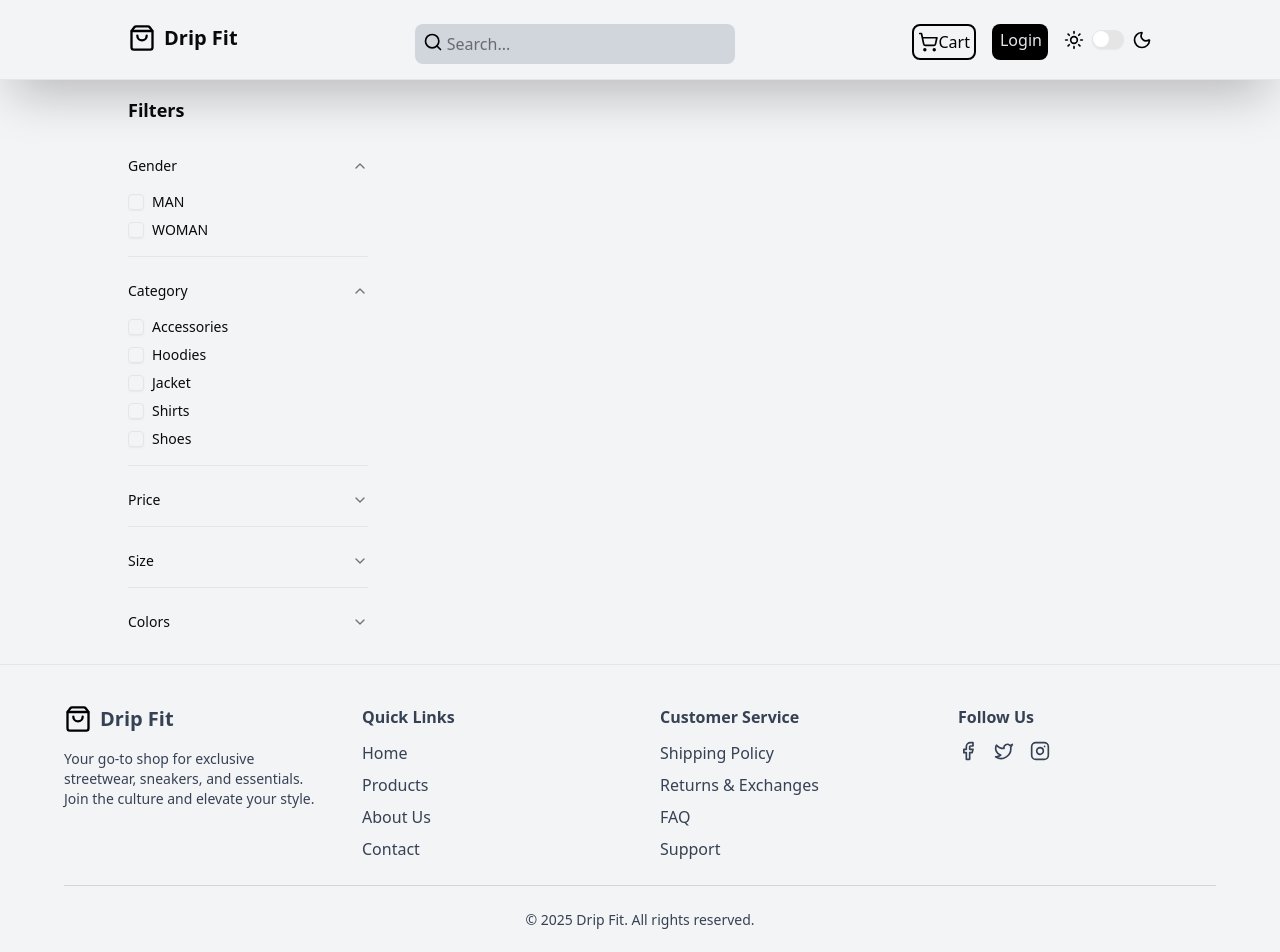
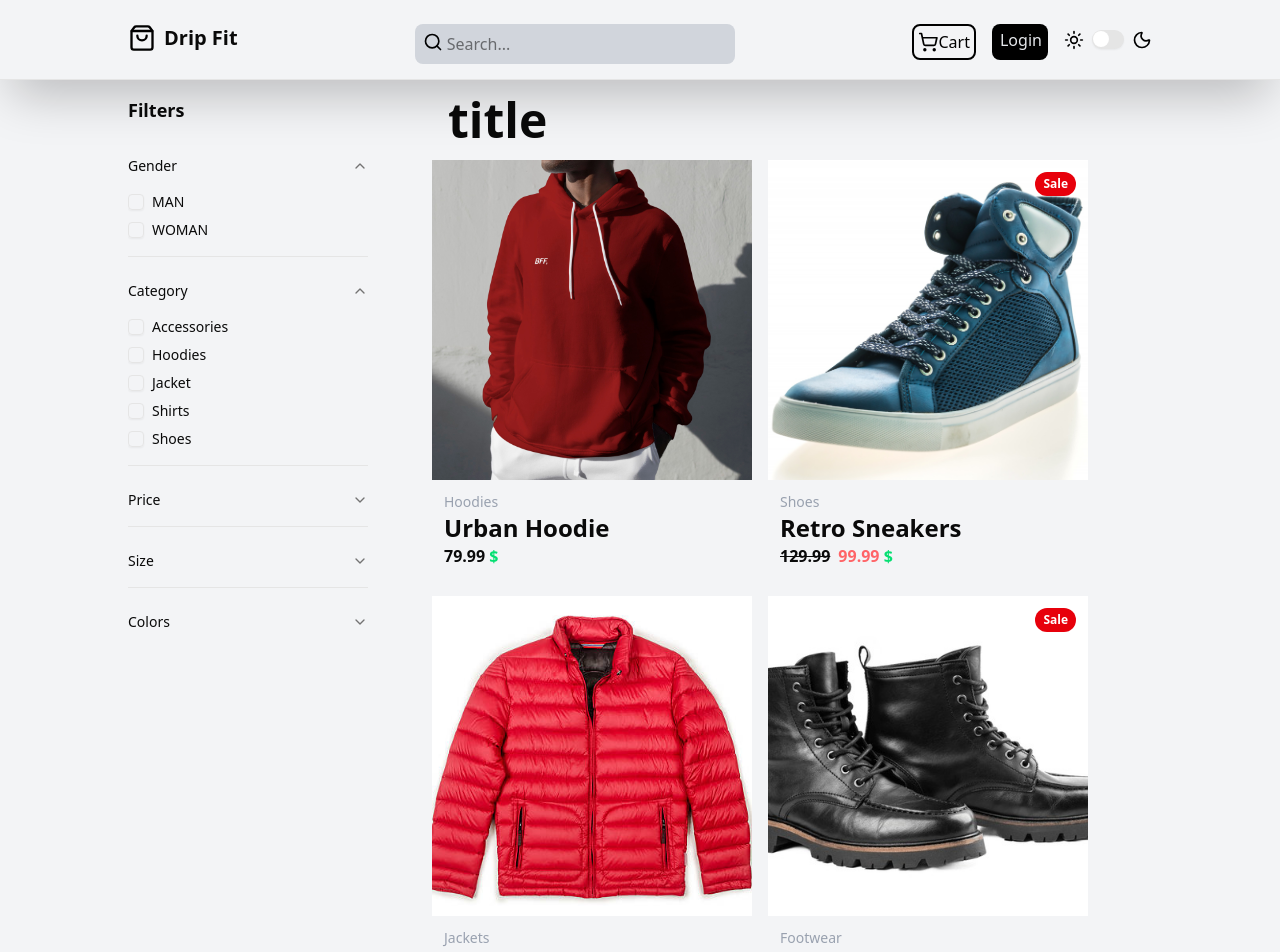
Before and after one commit to AhmedAyman911/drip-fit, a Next.js app: page /products in a window 1280 px wide. Shown: the top 952 px of the page. Built offline with nearby package versions, Linux system fonts and the light colour scheme.

Commit message:
item grid in the products page

```diff
--- a/app/products/page.tsx
+++ b/app/products/page.tsx
@@ -1,9 +1,16 @@
-import { ProductsFilter } from "@/components/Filters";
+import ProductsFilter from "@/components/Filters";
+import ItemsGrid from "@/components/ItemsGrid";
+
+
 export default function ProductsPage() {
     return (
-        <div className="pt-20 md:px-32 dark:bg-gray-900 bg-gray-100">
-            <ProductsFilter />
+        <div className="flex pt-20 md:px-32 flex-col md:flex-row justify-center">
+            <div className=" dark:bg-gray-900 bg-gray-100">
+                <ProductsFilter />
+            </div>
+            <div className="flex flex-wrap md:pl-16">
+                <ItemsGrid />
+            </div>
         </div>
-
     )
 }
--- a/components/Filters.tsx
+++ b/components/Filters.tsx
@@ -4,7 +4,7 @@ import { Filter } from "lucide-react";
 
 import FilterAccordion from "./FilterAccordion";
 
-export function ProductsFilter() {
+export default function ProductsFilter() {
 
     return (
         <>
@@ -19,7 +19,7 @@ export function ProductsFilter() {
                         </SheetTrigger>
                     </div>
 
-                    <SheetContent side="left" className="w-64 dark:bg-gray-900">
+                    <SheetContent side="left" className="w-64 dark:bg-gray-900 overflow-y-auto">
                         <SheetHeader>
                             <SheetTitle>Filters</SheetTitle>
                         </SheetHeader>
--- /dev/null
+++ b/components/ItemsGrid.tsx
@@ -0,0 +1,112 @@
+import ItemCard from "@/components/ItemCard";
+
+
+const items = [
+    {
+        id: 1,
+        title: "Urban Hoodie",
+        price: 79.99,
+        imgSrc: "/hoodie.jpg",
+        isOnSale: false,
+        category: "Hoodies",
+    },
+    {
+        id: 2,
+        title: "Retro Sneakers",
+        price: 129.99,
+        salePrice: 99.99,
+        imgSrc: "/shoes.jpg",
+        isOnSale: true,
+        category: "Shoes",
+    },
+    {
+        id: 3,
+        title: "Denim Jacket",
+        price: 149.99,
+        imgSrc: "/jacket.jpg",
+        isOnSale: false,
+        category: "Jackets",
+    },
+    {
+        id: 4,
+        title: "Vintage Leather Boots",
+        price: 189.99,
+        salePrice: 149.99,
+        imgSrc: "/leather-boots.jpg",
+        isOnSale: true,
+        category: "Footwear",
+    },
+    {
+        id: 5,
+        title: "Classic Beanie",
+        price: 29.99,
+        imgSrc: "/beanie.jpg",
+        isOnSale: false,
+        category: "Accessories",
+    },
+    {
+        id: 6,
+        title: "Denim Jacket",
+        price: 149.99,
+        imgSrc: "/jacket.jpg",
+        isOnSale: false,
+        category: "Jackets",
+    },
+    {
+        id: 7,
+        title: "Urban Hoodie",
+        price: 79.99,
+        imgSrc: "/hoodie.jpg",
+        isOnSale: false,
+        category: "Hoodies",
+    },
+    {
+        id: 8,
+        title: "Vintage Leather Boots",
+        price: 189.99,
+        salePrice: 149.99,
+        imgSrc: "/leather-boots.jpg",
+        isOnSale: true,
+        category: "Footwear",
+    },
+    {
+        id: 9,
+        title: "Classic Beanie",
+        price: 29.99,
+        imgSrc: "/beanie.jpg",
+        isOnSale: false,
+        category: "Accessories",
+    },
+    {
+        id: 10,
+        title: "Vintage Leather Boots",
+        price: 189.99,
+        salePrice: 149.99,
+        imgSrc: "/leather-boots.jpg",
+        isOnSale: true,
+        category: "Footwear",
+    }
+
+];
+
+export default function ItemsGrid() {
+    return (
+        <div>
+            <h1 className="text-3xl md:text-5xl font-bold p-4 text-center md:text-left">title</h1>
+            <div className="flex flex-wrap gap-4 justify-center md:justify-start ">
+                {items.map((item) => (
+                    <ItemCard
+                        key={item.id}
+                        id={item.id}
+                        title={item.title}
+                        price={item.price}
+                        salePrice={item.salePrice}
+                        imgSrc={item.imgSrc}
+                        isOnSale={item.isOnSale}
+                        category={item.category}
+                    />
+                ))}
+            </div>
+        </div>
+    )
+}
```
